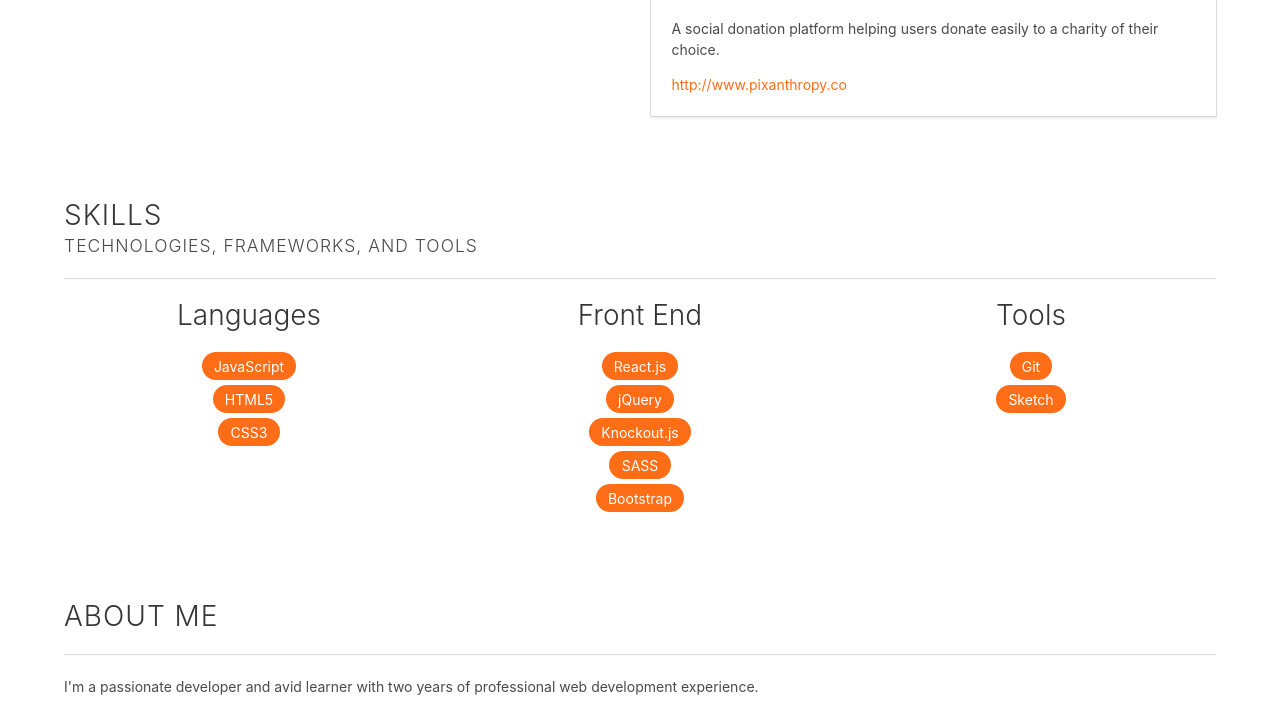
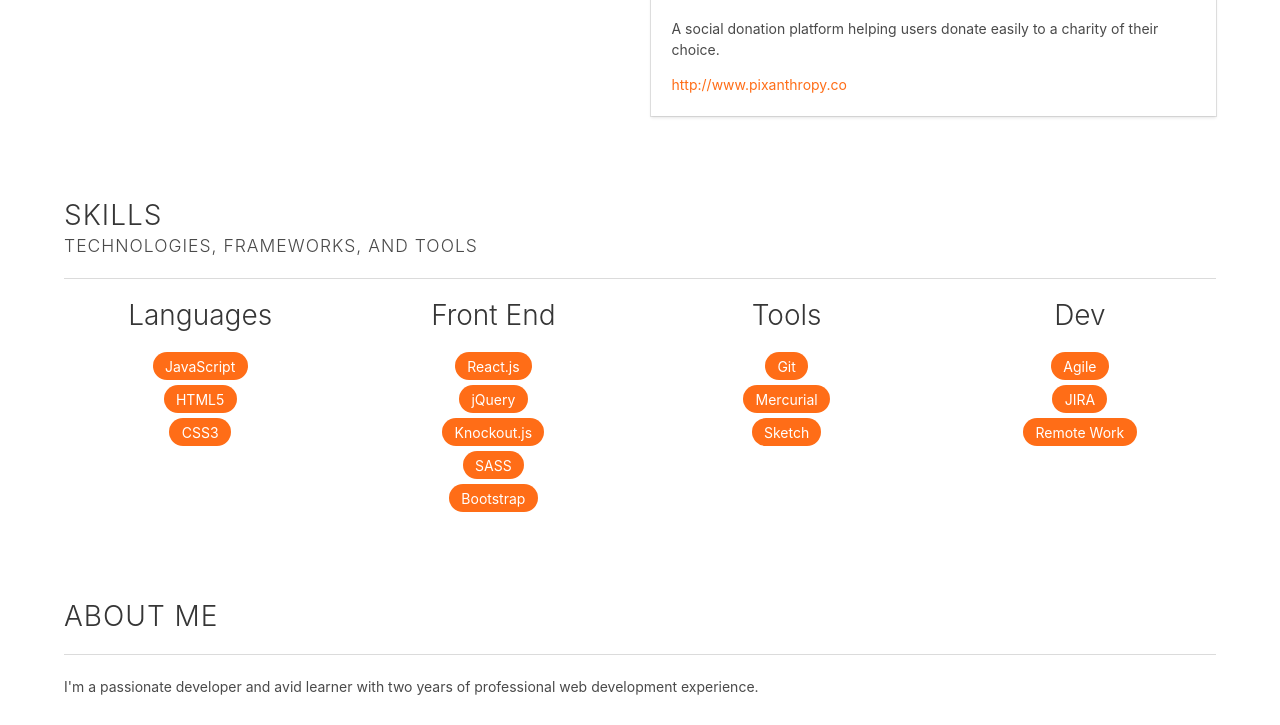
Before and after one commit to NHungate/NHungate.github.io, a website: page index.html in a window 1280 px wide. Shown: the part 1411-2136 px from the top of the page. Drawn offline with Linux system fonts and the light colour scheme.

Commit message:
Add dev section

```diff
--- a/index.html
+++ b/index.html
@@ -110,7 +110,18 @@
             <h3 class="title">Tools</h3>
             <ul>
               <li><span class="tag is-primary is-medium">Git</span></li>
+              <li><span class="tag is-primary is-medium">Mercurial</span></li>
               <li><span class="tag is-primary is-medium">Sketch</span></li>
+            </ul>
+          </div>
+        </div>
+        <div class="tile is-parent has-text-centered">
+          <div class="tile is-child">
+            <h3 class="title">Dev</h3>
+            <ul>
+              <li><span class="tag is-primary is-medium">Agile</span></li>
+              <li><span class="tag is-primary is-medium">JIRA</span></li>
+              <li><span class="tag is-primary is-medium">Remote Work</span></li>
             </ul>
           </div>
         </div>
```
